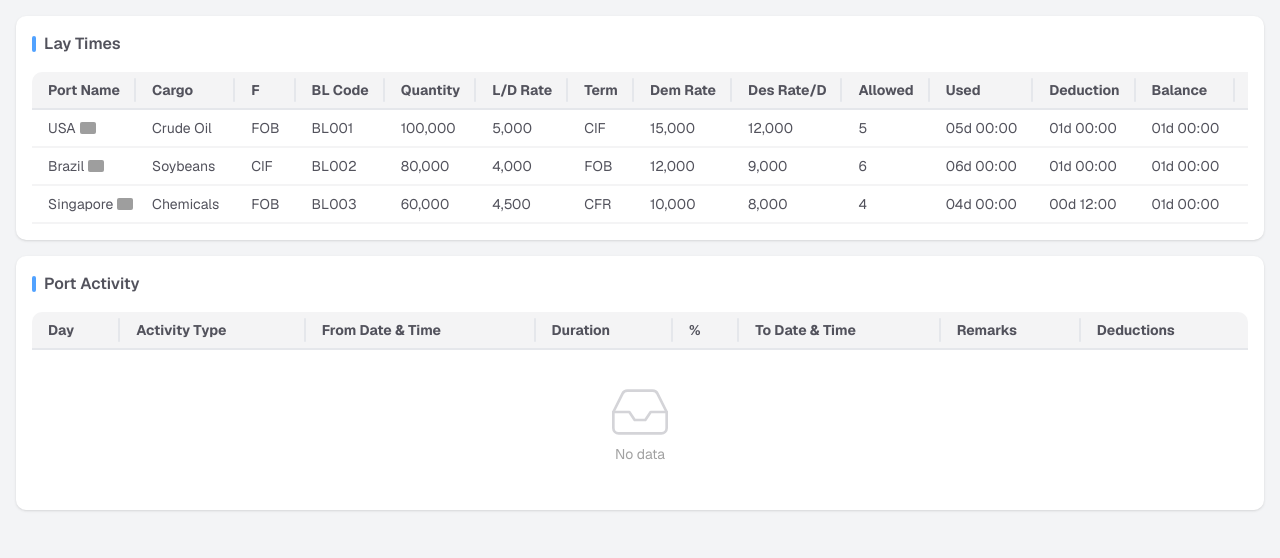
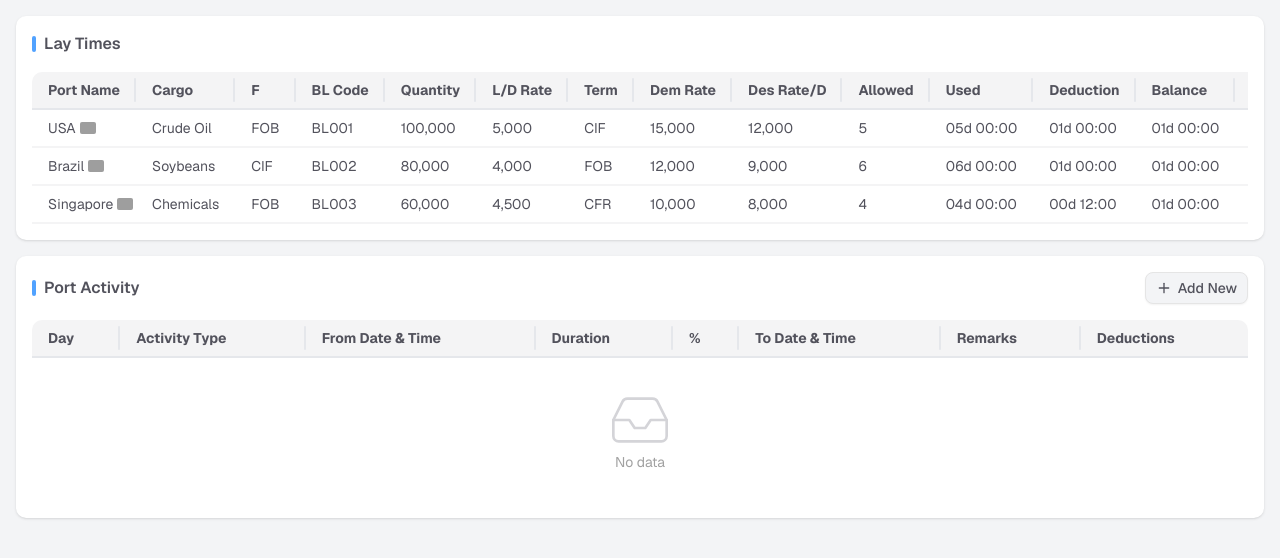
Before and after one commit to arshaan-abh/event-management, a Next.js app: page / in a window 1280 px wide. Shown: the top 558 px of the page. Built offline with nearby package versions, Linux system fonts and the light colour scheme; grey boxes are pictures that could not be loaded.

Commit message:
Added the add new button to the table

```diff
--- a/src/app/page.tsx
+++ b/src/app/page.tsx
@@ -13,6 +13,34 @@ import { useEffect, useMemo, useState } from "react";
 import { portActivityColumns } from "@/consts/port-activity-columns";
 import { usePersistentState } from "@/hooks/use-persistent-state";
 import { UpdateDataProps } from "@/utils/get-select-column";
+import { LayTime, PortActivity, PortActivityType } from "@/interfaces/lay-time";
+import { formatDateAndTime } from "@/utils/format-date-and-time";
+
+const addEmptyPortActivityItem = (
+  oldLayTimes: LayTime[],
+  selectedLayTime: LayTime | undefined,
+) =>
+  oldLayTimes.map((oldLayTime) => {
+    if (oldLayTime.id === selectedLayTime?.id) {
+      const addedAt = formatDateAndTime(new Date().toISOString());
+      const updatedItems: PortActivity[] = [
+        ...oldLayTime.items,
+        {
+          id: oldLayTime.items.length,
+          activityType: PortActivityType.Unknown,
+          fromDateAndTime:
+            oldLayTime.items[oldLayTime.items.length - 1].fromDateAndTime,
+          percentage: 0,
+          remarks: `Added at ${addedAt.date}, ${addedAt.time}`,
+        },
+      ];
+      return {
+        ...oldLayTime,
+        items: updatedItems,
+      };
+    }
+    return oldLayTime;
+  });
 
 export default function Home() {
   const [layTimes, setLayTimes] = usePersistentState(
@@ -59,6 +87,11 @@ export default function Home() {
 
       <Table
         tableTitle="Port Activity"
+        onAddNewRow={() =>
+          setLayTimes((oldLayTimes) =>
+            addEmptyPortActivityItem(oldLayTimes, selectedLayTime),
+          )
+        }
         options={{
           columns: portActivityColumns,
           data: selectedLayTime?.items ?? [],
--- a/src/components/shadcn/button.tsx
+++ b/src/components/shadcn/button.tsx
@@ -5,7 +5,7 @@ import { cva, type VariantProps } from "class-variance-authority";
 import { cn } from "@/utils/cn";
 
 const buttonVariants = cva(
-  "focus-visible:border-ring focus-visible:ring-ring/50 aria-invalid:ring-destructive/20 dark:aria-invalid:ring-destructive/40 aria-invalid:border-destructive inline-flex shrink-0 items-center justify-center gap-2 rounded-md text-sm font-medium whitespace-nowrap transition-all outline-none focus-visible:ring-[3px] disabled:pointer-events-none disabled:opacity-50 [&_svg]:pointer-events-none [&_svg]:shrink-0 [&_svg:not([class*='size-'])]:size-4",
+  "focus-visible:border-ring focus-visible:ring-ring/50 aria-invalid:ring-destructive/20 dark:aria-invalid:ring-destructive/40 aria-invalid:border-destructive inline-flex shrink-0 cursor-pointer items-center justify-center gap-2 rounded-md text-sm font-medium whitespace-nowrap transition-all outline-none focus-visible:ring-[3px] disabled:pointer-events-none disabled:opacity-50 [&_svg]:pointer-events-none [&_svg]:shrink-0 [&_svg:not([class*='size-'])]:size-4",
   {
     variants: {
       variant: {
--- a/src/components/table.tsx
+++ b/src/components/table.tsx
@@ -6,16 +6,19 @@ import {
   TableOptions,
   flexRender,
 } from "@tanstack/react-table";
-import { Inbox } from "lucide-react";
+import { Inbox, Plus } from "lucide-react";
+import { Button } from "./shadcn/button";
 
 interface TableProps<TData extends RowData> extends ComponentProps<"div"> {
   tableTitle: string;
   options: TableOptions<TData>;
+  onAddNewRow?: () => void;
 }
 
 export const Table = <TData extends RowData>({
   tableTitle,
   options,
+  onAddNewRow,
 
   className,
   ...otherProps
@@ -27,9 +30,18 @@ export const Table = <TData extends RowData>({
       className={cn("rounded-lg bg-white p-4 shadow", className)}
       {...otherProps}
     >
-      <div className="mb-4 flex items-center gap-2">
-        <div className="h-4 w-1 rounded-full bg-blue-400" />
-        <h3 className="font-semibold">{tableTitle}</h3>
+      <div className="mb-4 flex items-center justify-between gap-2">
+        <div className="flex items-center gap-2">
+          <div className="h-4 w-1 rounded-full bg-blue-400" />
+          <h3 className="font-semibold">{tableTitle}</h3>
+        </div>
+
+        {onAddNewRow && (
+          <Button onClick={onAddNewRow} variant="outline" size="sm">
+            <Plus />
+            Add New
+          </Button>
+        )}
       </div>
 
       <div className="overflow-x-auto text-sm">
```
